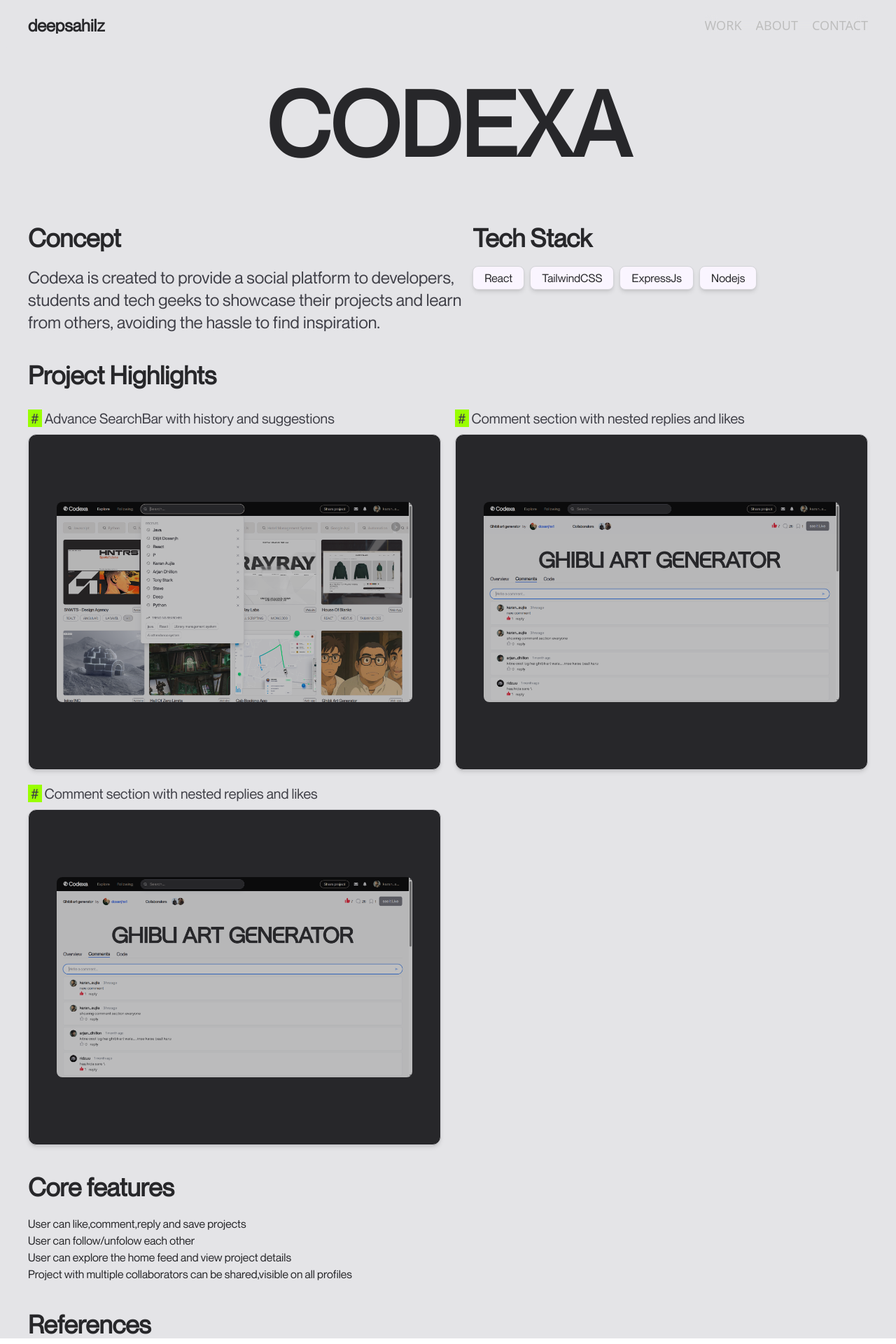
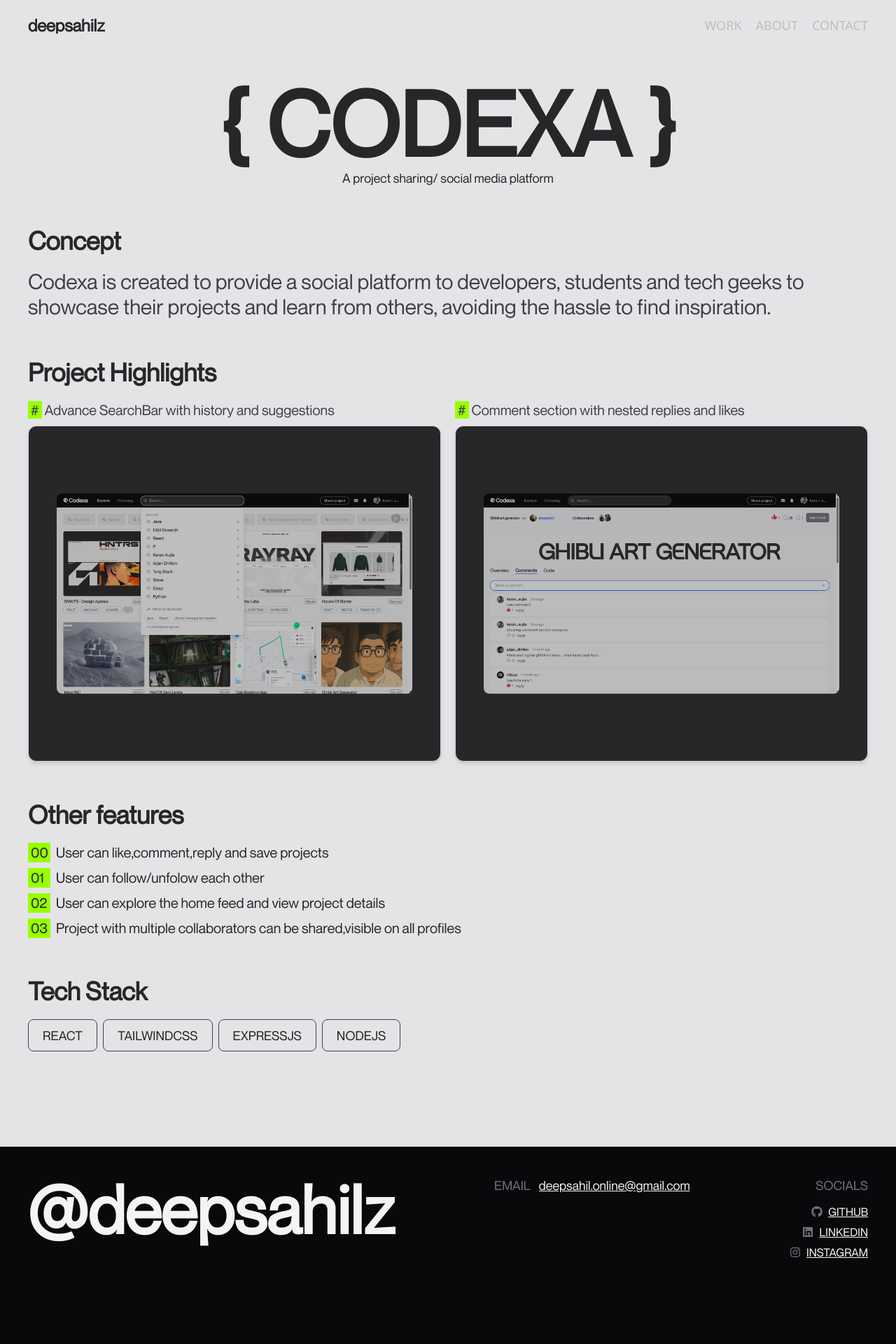
Before and after one commit to deepsahilz/deepsahilz-portfolio-reactjs, a React (Vite) app in the folder client/: page /codexa in a window 1280 px wide. Shown: the top 1920 px of the page at 70% size. Built offline with nearby package versions, Linux system fonts and the light colour scheme.

Commit message:
project page redesigned

```diff
--- a/client/src/pages/Codexa.jsx
+++ b/client/src/pages/Codexa.jsx
@@ -21,11 +21,6 @@ const Codexa = () => {
         imgSrc: codexa_comments,
         vidSrc: codexa_commentsvid,
       },
-      {
-        name: "Comment section with nested replies and likes",
-        imgSrc: codexa_comments,
-        vidSrc: codexa_commentsvid,
-      },
       // {
       //   name:"Real time chat with online status& notification",
       //   // imgSrc:codexa_searchbar,
@@ -41,44 +36,37 @@ const Codexa = () => {
       exit={{ opacity: 0, y: -20 }} // Exit state: fade out and move up
       transition={{ duration: 0.5 }} // Transition duration
     >
-      <div className='px-5 sm:px-10 bg-zinc-200 font-neue text-zinc-800'>
-        <div className='pt-28 pb-20 text-center'>
-          <h1 className='px-5 text-5xl lg:text-9xl text-zinc-800 font-semibold text-center uppercase'>
-            codexa
-          </h1>
-          {/* <p>A project sharing/ social media platform </p> */}
+      <div className='px-5 border-b pb-10 md:pb-20 sm:px-10 bg-zinc-200 font-neue text-zinc-800'>
+
+        <div className='pt-28 mb-14 text-center'>
+          <h1 className='px-5 text-5xl lg:text-9xl text-zinc-800 font-semibold text-center uppercase'>{"{ "}codexa{" }"}</h1>
+          <p className='sm:text-lg'>A project sharing/ social media platform </p>
         </div>
+
+
         <div className='flex justify-between'>
 
-        <div className='mb-10'>
-            <h1 className='text-4xl font-semibold mb-5'>Concept</h1>
-            <h2 className='text-2xl text-zinc-700 max-w-[45rem]'>{project.concept}</h2>
-        </div>
+          <div className='mb-14'>
+            <h1 className='text-2xl md:text-4xl font-semibold mb-2 md:mb-5'>Concept</h1>
+            <h2 className='text-xl md:text-3xl text-zinc-700 '>{project.concept}</h2>
+          </div>
 
         {/* <div className=' h-[40rem] mx-auto bg-zinc-900 rounded-2xl w-full mb-20 overflow-hidden'>
-          {/* <img src="src/assets/images/codexa_1.webp" className='w-full h-full object-cover' />
-          </div> */}
-          <div className='mb-10 w-[40rem]'>
-            <h1 className='text-4xl font-semibold mb-5'>Tech Stack</h1>
-            <div className='flex gap-2'>
-              {["React","TailwindCSS","ExpressJs","Nodejs"].map((tag,i)=>(
-                <div key={i} className='px-4 py-1 bg-purple-50 border rounded-lg border-zinc-300 shadow-md'>{tag}</div>
-              ))}
-            </div>
-          </div>
+           <img src="src/assets/images/codexa_1.webp" className='w-full h-full object-cover' />
+          </div>  */}
+
               </div>
 
         <div>
 
-          <div className='mb-10'>
-            <h1 className='text-2xl md:text-4xl font-semibold mb-7'>Project Highlights</h1>
-            <div className='grid grid-cols-1 sm:grid-cols-2 gap-x-5 gap-y-14 md:gap-y-5'>
+
+          <div className='mb-14'>
+            <h1 className='text-2xl md:text-4xl font-semibold mb-4 md:mb-5'>Project Highlights</h1>
+            <div className='grid grid-cols-1 sm:grid-cols-2 gap-x-5 gap-y-10 md:gap-y-14'>
               {project.highlights.map((item, i) => (
-                <div key={i}>
-                  <h1 className="text-xl  mb-2  text-zinc-700 "><span className='bg-[#9f0] px-1'>#</span> {item.name}</h1>
-
+                <div key={i} className=''>
+                  <h1 className="text-lg md:text-xl  mb-2  text-zinc-700 "><span className='bg-[#9f0] px-1 '>#</span> {item.name}</h1>
                   <div className="bg-zinc-800 cursor-pointer relative group hover:scale-95 duration-500 transition-all flex justify-center items-center h-[15rem] md:h-[30rem] border border-zinc-300 md:p-10  shadow-md rounded-xl">
-                    {/* <div className='w-full z-20 h-full bg-red-700/60 group-hover:hidden absolute'/> */}
                     <div className="relative overflow-hidden w-full h-full transition-transform duration-700 group-hover:scale-110 rounded-lg flex justify-center items-center">
                       <img
                         src={item.imgSrc}
@@ -86,7 +74,7 @@ const Codexa = () => {
                       />
                       <video
                         src={item.vidSrc}
-                        className="absolute transition-opacity rounded-lg duration-500 sm:opacity-0 sm:group-hover:opacity-100 opacity-100 md:max-w-full md:max-h-full"
+                        className="px-5 sm:px-0 sm:absolute  transition-opacity rounded-lg overflow-hidden duration-500 opacity-100 sm:opacity-0 sm:group-hover:opacity-100  md:max-w-full md:max-h-full"
                         muted
                         loop
                         autoPlay
@@ -110,19 +98,34 @@ const Codexa = () => {
             </div>
           </div>
 
-          <div className='mb-10'>
-            <h1 className='text-4xl font-semibold mb-5'>Core features</h1>
-            <ul>
-              <li>User can like,comment,reply and save projects</li>
-              <li>User can follow/unfolow each other</li>
-              <li>User can explore the home feed and view project details </li>
-              <li>Project with multiple collaborators can be shared,visible on all profiles </li>
+
+
+          <div className='mb-14'>
+            <h1 className='text-2xl md:text-4xl font-semibold mb-4 md:mb-5'>Other features</h1>
+            <ul className='text-lg md:text-xl flex flex-col gap-2'>
+              {["User can like,comment,reply and save projects",
+              "User can follow/unfolow each other",
+              "User can explore the home feed and view project details ",
+              "Project with multiple collaborators can be shared,visible on all profiles ",].map((item,idx)=>(
+                  <div className='flex gap-2'>
+                  <div className='bg-[#9f0] px-1 w-8 h-7 inline-block'> 0{idx}</div>
+                <li key={idx}>
+                  {item}</li>
+                  </div>
+              ))
+              }
             </ul>
           </div>
 
-          <div className='mb-10'>
-            <h1 className='text-4xl font-semibold mb-5'>References</h1>
+          <div className='mb-14'>
+            <h1 className='text-2xl md:text-4xl font-semibold mb-3 md:mb-5'>Tech Stack</h1>
+            <div className='flex flex-wrap gap-2'>
+              {["React","TailwindCSS","ExpressJs","Nodejs"].map((tag,i)=>(
+                <div key={i} className=' px-3 md:px-5 uppercase py-1 md:py-2  md:text-lg  border rounded-lg border-zinc-700 '>{tag}</div>
+              ))}
+            </div>
           </div>
+
         </div>
       </div>
     </motion.div>
```
Also changed, not shown: client/src/pages/ProjectView.jsx (added).
